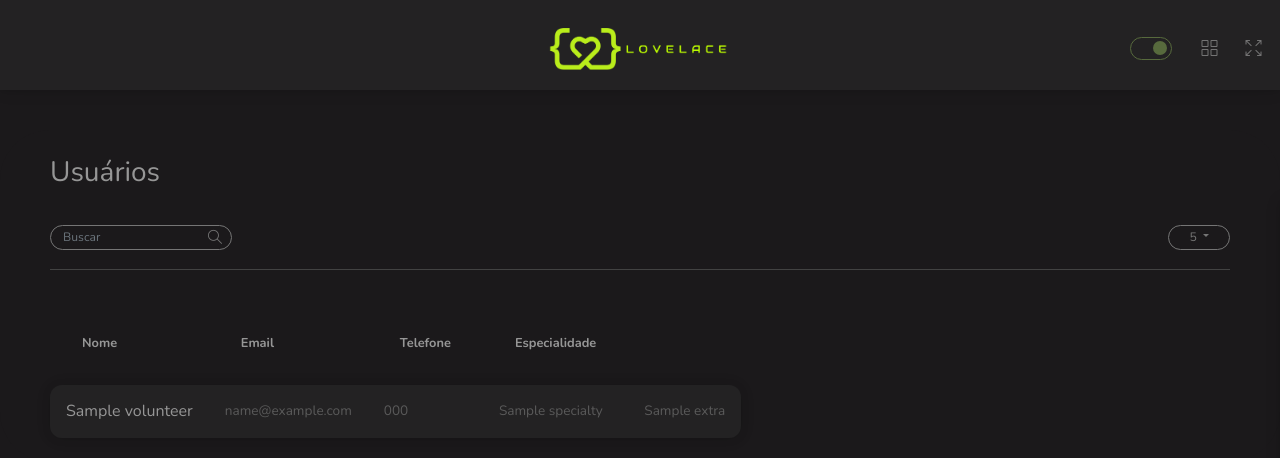
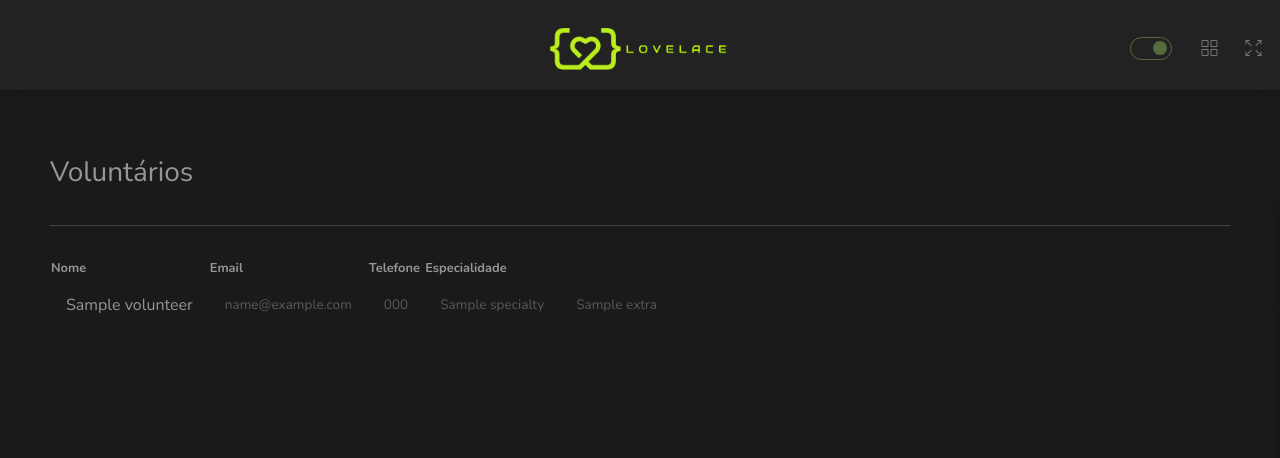
Before and after one commit to Projeto-Lovelace/lovelace, a Symfony app: template templates/admin/volunteers.html.twig in a window 1280 px wide. Shown: the top 458 px of the page. Run offline with Twig, Linux system fonts and the light colour scheme; the template is opened without the code that fills it: most values are stand-ins (such as "Sample title", 1, 10 or a date in 2020); some libraries are stand-ins or nearby versions.

Commit message:
Volunteers

```diff
--- a/templates/admin/volunteers.html.twig
+++ b/templates/admin/volunteers.html.twig
@@ -16,7 +16,7 @@
     <div class="row">
         <div class="col-12">
             <div class="mb-3">
-                    <h1>Usuários</h1>
+                <h1>Voluntários</h1>
             </div>
             <div class="mb-2">
                 <a class="btn pt-0 pl-0 d-inline-block d-md-none" data-toggle="collapse" href="#displayOptions"
@@ -24,33 +24,13 @@
                     Display Options
                     <i class="simple-icon-arrow-down align-middle"></i>
                 </a>
-                    <div class="collapse dont-collapse-sm" id="displayOptions">
-                        <div class="d-block d-md-inline-block">
-                            <div class="search-sm d-inline-block float-md-left mr-1 mb-1 align-top">
-                                <input class="form-control" placeholder="Buscar" id="searchDatatable">
-                            </div>
-                        </div>
-                        <div class="float-md-right dropdown-as-select" id="pageCountDatatable">
-                            <span class="text-muted text-small"></span>
-                            <button class="btn btn-outline-dark btn-xs dropdown-toggle" type="button"
-                                    data-toggle="dropdown" aria-haspopup="true" aria-expanded="false">
-                                5
-                            </button>
-                            <div class="dropdown-menu dropdown-menu-right">
-                                <a class="dropdown-item" href="#">5</a>
-                                <a class="dropdown-item active" href="#">10</a>
-                                <a class="dropdown-item" href="#">20</a>
-                            </div>
-                        </div>
-                    </div>
             </div>
             <div class="separator mb-5"></div>
         </div>
     </div>
     <div class="row">
-            <div class="col-12 mb-4 data-table-rows data-tables-hide-filter">
-                <table class="data-table responsive nowrap"
-                       data-order="[[ 2, &quot;asc&quot; ]]">
+        <div class="col-12">
+            <table class="responsive nowrap">
                 <thead>
                 <tr>
                     <th>Nome</th>
@@ -63,9 +43,7 @@
                 {% for volunteer in volunteers %}
                     <tr>
                         <td class="p-3">
-                                <a href="{{ path('editUserData', {'userId': volunteer.id}) }}">
                             <p class="list-item-heading">{{ volunteer.name }}</p>
-                                </a>
                         </td>
                         <td class="p-3">
                             <p class="text-muted">{{ volunteer.email }}</p>
```
Lines whose indentation alone changed are shown as unchanged.
